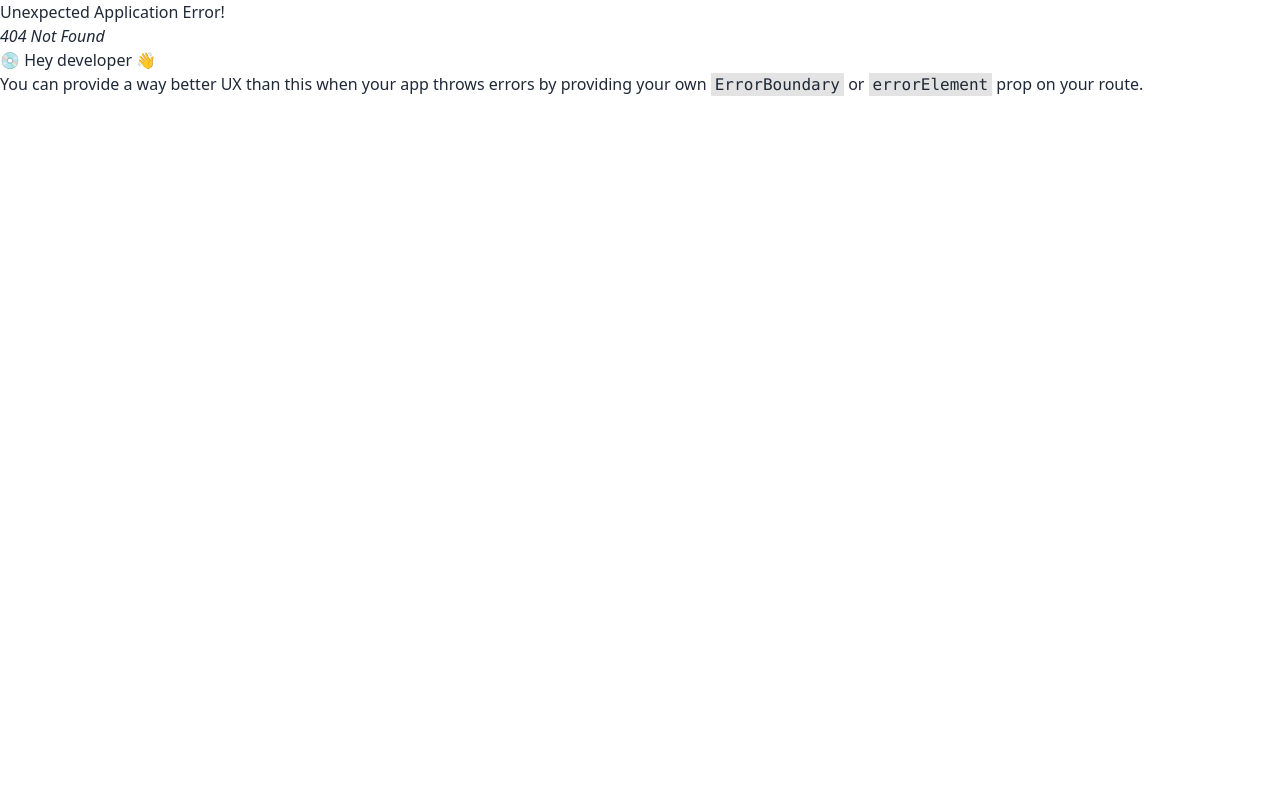
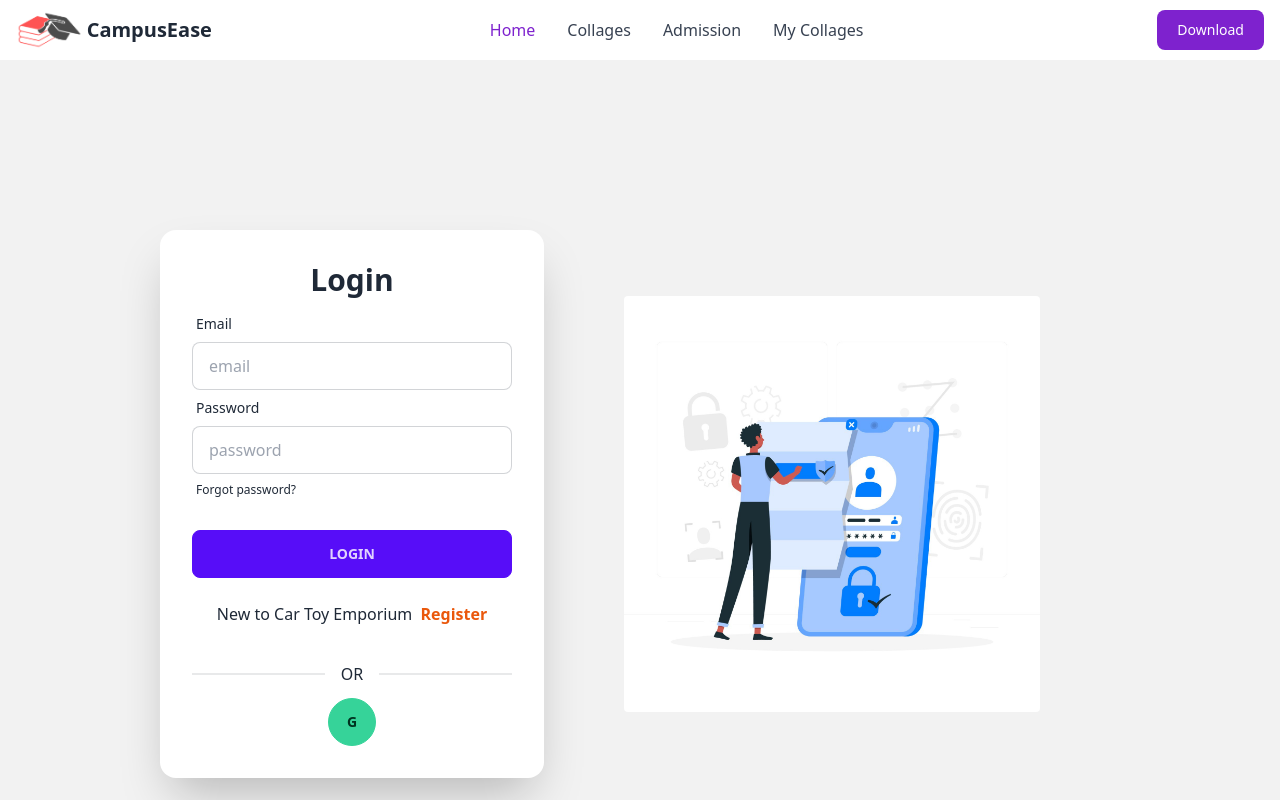
Before and after one commit to mehedihasan8/campuse-client, a React (Vite) app: page /login in a window 1280 px wide. Before the commit this address had no page. Shown: the top 800 px of the page. Built offline with nearby package versions, Linux system fonts and the light colour scheme; no server answers.

Commit message:
Create Login page

```diff
--- a/src/Firebase/firebase.confige.js
+++ b/src/Firebase/firebase.confige.js
@@ -5,14 +5,21 @@ import { initializeApp } from "firebase/app";
 
 // Your web app's Firebase configuration
 const firebaseConfig = {
-  apiKey: "AIzaSyBnv7IYOGp9FmRBs9Fg6uvXwVFTZlSqSc8",
-  authDomain: "the-news-dragon-client-8a322.firebaseapp.com",
-  projectId: "the-news-dragon-client-8a322",
-  storageBucket: "the-news-dragon-client-8a322.appspot.com",
-  messagingSenderId: "216602131933",
-  appId: "1:216602131933:web:1723b966d00cd524bb0a34",
+  //   apiKey: "AIzaSyBnv7IYOGp9FmRBs9Fg6uvXwVFTZlSqSc8",
+  //   authDomain: "the-news-dragon-client-8a322.firebaseapp.com",
+  //   projectId: "the-news-dragon-client-8a322",
+  //   storageBucket: "the-news-dragon-client-8a322.appspot.com",
+  //   messagingSenderId: "216602131933",
+  //   appId: "1:216602131933:web:1723b966d00cd524bb0a34",
+  apiKey: import.meta.env.VITE_apiKey,
+  authDomain: import.meta.env.VITE_authDomain,
+  projectId: import.meta.env.VITE_projectId,
+  storageBucket: import.meta.env.VITE_storageBucket,
+  messagingSenderId: import.meta.env.VITE_messagingSenderId,
+  appId: import.meta.env.VITE_appId,
 };
 
 // Initialize Firebase
 const app = initializeApp(firebaseConfig);
+
 export default app;
--- /dev/null
+++ b/src/Providers/AuthProvider.jsx
@@ -0,0 +1,77 @@
+import { createContext, useEffect, useState } from "react";
+import {
+  GoogleAuthProvider,
+  createUserWithEmailAndPassword,
+  getAuth,
+  onAuthStateChanged,
+  signInWithEmailAndPassword,
+  signInWithPopup,
+  signOut,
+  updateProfile,
+} from "firebase/auth";
+import app from "../Firebase/firebase.confige";
+
+export const AuthContext = createContext(null);
+const auth = getAuth(app);
+const googleProvider = new GoogleAuthProvider();
+
+const AuthProvider = ({ children }) => {
+  const [user, setUser] = useState([]);
+  const [loading, setLoading] = useState(true);
+  const [reload, setReload] = useState(null);
+
+  const signInWithGoogle = () => {
+    setLoading(true);
+    return signInWithPopup(auth, googleProvider);
+  };
+
+  const createUser = (email, password) => {
+    setLoading(true);
+    return createUserWithEmailAndPassword(auth, email, password);
+  };
+
+  const updateUser = (upUser, name, photoUrl) => {
+    return updateProfile(upUser, {
+      displayName: name,
+      photoURL: photoUrl,
+    });
+  };
+
+  const logIn = (email, password) => {
+    setLoading(true);
+    return signInWithEmailAndPassword(auth, email, password);
+  };
+
+  const logOut = () => {
+    return signOut(auth);
+  };
+
+  useEffect(() => {
+    const unsubsCribe = onAuthStateChanged(auth, (loggedUser) => {
+      console.log("logged in user inside auth state observer", loggedUser);
+      setUser(loggedUser);
+      setLoading(false);
+    });
+
+    return () => {
+      unsubsCribe();
+    };
+  }, [reload]);
+
+  const authInfo = {
+    user,
+    createUser,
+    updateUser,
+    logIn,
+    logOut,
+    loading,
+    signInWithGoogle,
+    setReload,
+  };
+
+  return (
+    <AuthContext.Provider value={authInfo}>{children}</AuthContext.Provider>
+  );
+};
+
+export default AuthProvider;
--- a/src/Routes/routes.jsx
+++ b/src/Routes/routes.jsx
@@ -6,6 +6,7 @@ import AllCollege from "../pages/AllCollege/AllCollege";
 import CollegeDetails from "../pages/AllCollege/CollegeDetails/CollegeDetails";
 import Admission from "../pages/Admission/Admission";
 import AdmissionForm from "../pages/Admission/AdmissionForm";
+import Login from "../pages/Login/Login/Login";
 
 const router = createBrowserRouter([
   {
@@ -26,6 +27,10 @@ const router = createBrowserRouter([
         element: <Admission />,
       },
       {
+        path: "/login",
+        element: <Login />,
+      },
+      {
         path: "/admission/:collegeName",
         element: <AdmissionForm></AdmissionForm>,
       },
--- a/src/main.jsx
+++ b/src/main.jsx
@@ -3,9 +3,12 @@ import ReactDOM from "react-dom/client";
 import "./index.css";
 import { RouterProvider } from "react-router-dom";
 import router from "./Routes/routes.jsx";
+import AuthProvider from "./Providers/AuthProvider";
 
 ReactDOM.createRoot(document.getElementById("root")).render(
-  <div className="max-w-screen-xl mx-auto">
-    <RouterProvider router={router} />
-  </div>
+  <AuthProvider>
+    <div className="max-w-screen-xl mx-auto">
+      <RouterProvider router={router} />
+    </div>
+  </AuthProvider>
 );
--- a/src/pages/Home/Hero/Hero.jsx
+++ b/src/pages/Home/Hero/Hero.jsx
@@ -1,5 +1,3 @@
-import React from "react";
-
 const Hero = () => {
   return (
     <div>
--- /dev/null
+++ b/src/pages/Login/Login/Login.jsx
@@ -0,0 +1,88 @@
+import { useContext } from "react";
+import { Link, useLocation, useNavigate } from "react-router-dom";
+import { AuthContext } from "../../../Providers/AuthProvider";
+import SocialLogin from "../../Sharied/SocialLogin";
+import img from "/login.jpeg";
+
+const Login = () => {
+  const { logIn } = useContext(AuthContext);
+  const location = useLocation();
+  const navigate = useNavigate();
+
+  const from = location.state?.from?.pathname || "/";
+
+  const handleLogin = (event) => {
+    event.preventDefault();
+    const form = event.target;
+    const email = form.email.value;
+    const password = form.password.value;
+
+    logIn(email, password)
+      .then((result) => {
+        const user = result.user;
+        console.log(user);
+        navigate(from, { replace: true });
+      })
+      .catch((error) => console.log(error));
+  };
+
+  return (
+    <div className="hero min-h-screen bg-base-200 pt-28 pb-6">
+      <div className="hero-content flex-col gap-20 lg:flex-row-reverse">
+        <div className="w-4/12 mr-20">
+          <img className="rounded" src={img} alt="" />
+        </div>
+        <div className="card flex-shrink-0 w-full max-w-sm shadow-2xl bg-base-100">
+          <div className="card-body">
+            <h1 className="text-3xl text-center font-bold">Login</h1>
+            <form onSubmit={handleLogin}>
+              <div className="form-control">
+                <label className="label">
+                  <span className="label-text">Email</span>
+                </label>
+                <input
+                  type="text"
+                  name="email"
+                  placeholder="email"
+                  className="input input-bordered"
+                />
+              </div>
+              <div className="form-control">
+                <label className="label">
+                  <span className="label-text">Password</span>
+                </label>
+                <input
+                  type="password"
+                  name="password"
+                  placeholder="password"
+                  className="input input-bordered"
+                />
+                <label className="label">
+                  <a href="#" className="label-text-alt link link-hover">
+                    Forgot password?
+                  </a>
+                </label>
+              </div>
+              <div className="form-control mt-6">
+                <input
+                  className="btn btn-primary"
+                  type="submit"
+                  value="Login"
+                />
+              </div>
+            </form>
+            <p className="my-4 text-center">
+              New to Car Toy Emporium{" "}
+              <Link className="text-orange-600 font-bold ms-1" to="/signup">
+                Register
+              </Link>
+            </p>
+            <SocialLogin></SocialLogin>
+          </div>
+        </div>
+      </div>
+    </div>
+  );
+};
+
+export default Login;
--- /dev/null
+++ b/src/pages/Login/SignUp/SignUp.jsx
@@ -0,0 +1,5 @@
+const SignUp = () => {
+  return <div></div>;
+};
+
+export default SignUp;
--- /dev/null
+++ b/src/pages/Sharied/SocialLogin.jsx
@@ -0,0 +1,29 @@
+import { useContext } from "react";
+import { AuthContext } from "../../Providers/AuthProvider";
+
+const SocialLogin = () => {
+  const { signInWithGoogle } = useContext(AuthContext);
+
+  const handleGoogleSignIn = () => {
+    signInWithGoogle()
+      .then((result) => {
+        console.log(result.user);
+      })
+      .catch((error) => console.log(error));
+  };
+  return (
+    <div>
+      <div className="divider">OR</div>
+      <div className="text-center">
+        <button
+          onClick={handleGoogleSignIn}
+          className="btn btn-circle btn-success font-bold"
+        >
+          G
+        </button>
+      </div>
+    </div>
+  );
+};
+
+export default SocialLogin;
```
Also changed, not shown: public/login.jpeg (added), public/sign.jpeg (added).
